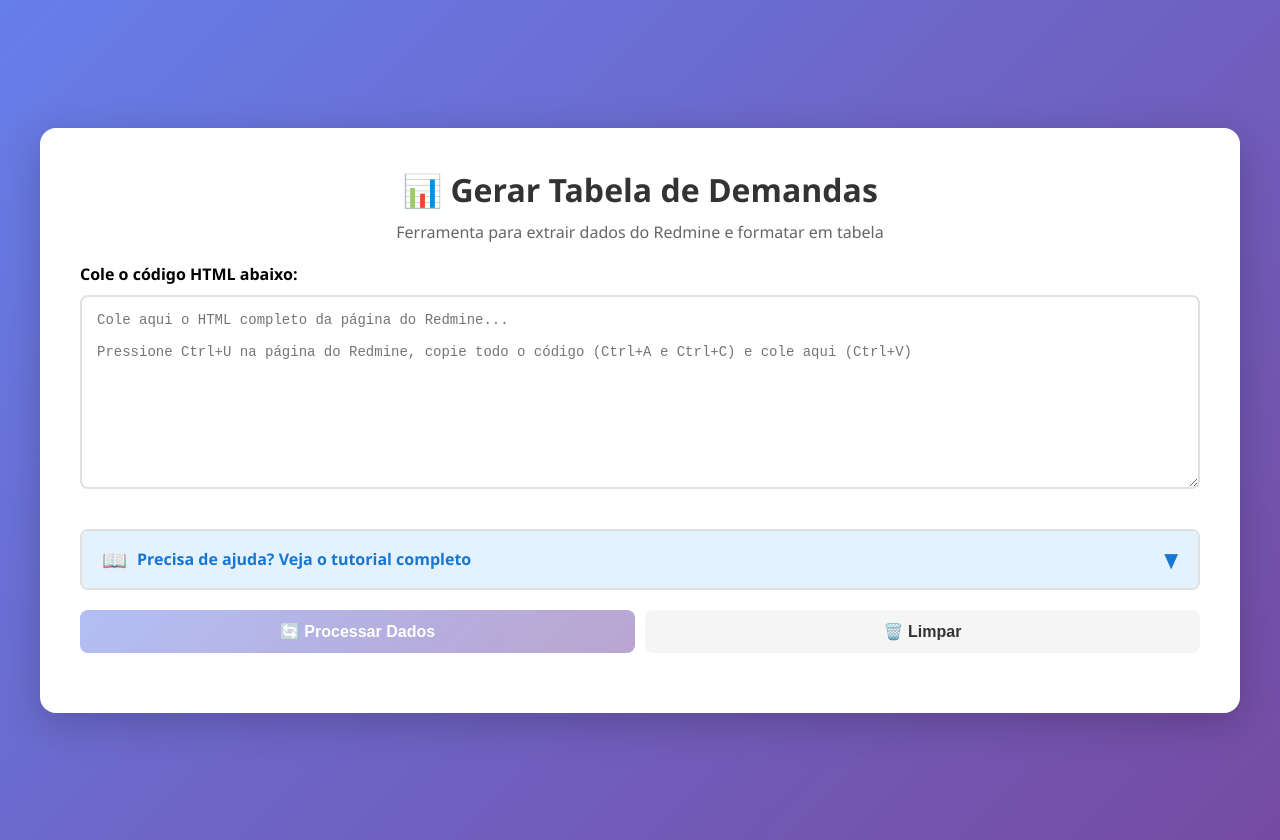
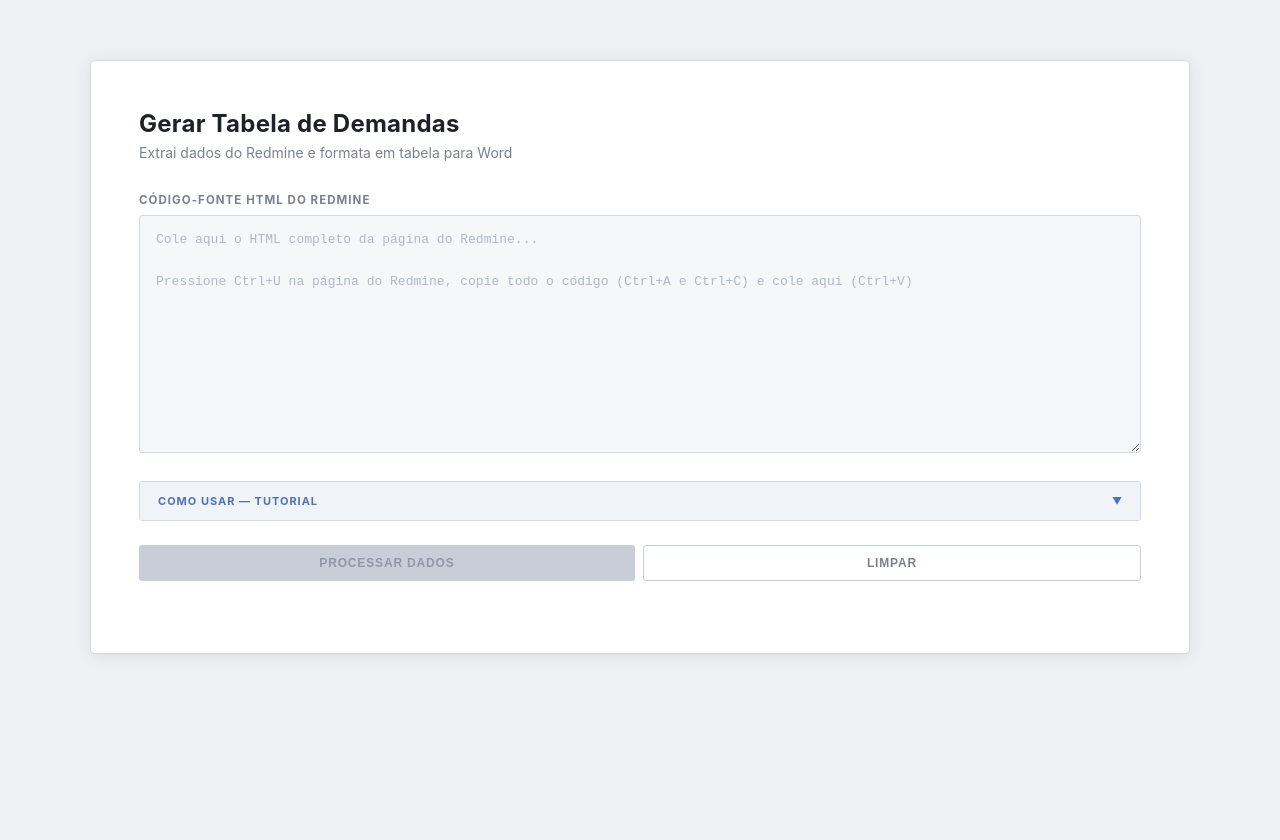
Before and after one commit to willyannov/gerar_tabela, a Next.js app: page / in a window 1280 px wide. Built offline with nearby package versions, Linux system fonts and the light colour scheme.

Commit message:
mudança de tema

```diff
--- a/app/globals.css
+++ b/app/globals.css
@@ -11,8 +11,9 @@ body {
 }
 
 body {
-  font-family: 'Segoe UI', Tahoma, Geneva, Verdana, sans-serif;
-  background: linear-gradient(135deg, #667eea 0%, #764ba2 100%);
+  font-family: 'Inter', 'Segoe UI', system-ui, sans-serif;
+  background-color: #eef0f4;
   min-height: 100vh;
   padding: 20px;
+  color: #1e2128;
 }
--- a/app/page.module.css
+++ b/app/page.module.css
@@ -1,192 +1,182 @@
 .container {
   display: flex;
   justify-content: center;
-  align-items: center;
+  align-items: flex-start;
   min-height: 100vh;
-  padding: 20px;
+  padding: 40px 20px;
 }
 
 .card {
-  background: white;
-  border-radius: 16px;
-  box-shadow: 0 10px 40px rgba(0, 0, 0, 0.2);
-  padding: 40px;
-  max-width: 1200px;
+  background: #ffffff;
+  border: 1px solid #d4d8e0;
+  border-radius: 4px;
+  padding: 48px;
+  max-width: 1100px;
   width: 100%;
+  box-shadow: 0 2px 16px rgba(0, 0, 0, 0.08);
 }
 
 .title {
-  font-size: 2rem;
-  color: #333;
-  margin-bottom: 10px;
-  text-align: center;
+  font-size: 1.5rem;
+  font-weight: 700;
+  color: #1e2128;
+  margin-bottom: 6px;
+  letter-spacing: 0.01em;
 }
 
 .subtitle {
-  font-size: 1rem;
-  color: #666;
-  margin-bottom: 20px;
-  text-align: center;
+  font-size: 0.875rem;
+  color: #7a8090;
+  margin-bottom: 32px;
 }
 
-.radioGroup {
-  display: flex;
-  gap: 20px;
-  justify-content: center;
-  margin-bottom: 20px;
-}
-
-.radioLabel {
-  display: flex;
-  align-items: center;
-  gap: 8px;
-  font-size: 16px;
-  cursor: pointer;
-  padding: 10px 20px;
-  border: 2px solid #e0e0e0;
-  border-radius: 8px;
-  transition: all 0.3s;
-}
-
-.radioLabel:hover {
-  border-color: #667eea;
-  background: #f8f9ff;
-}
-
-.radioLabel input[type="radio"] {
-  cursor: pointer;
-  width: 18px;
-  height: 18px;
+.label {
+  display: block;
+  font-size: 0.72rem;
+  font-weight: 700;
+  color: #7a8090;
+  letter-spacing: 0.09em;
+  text-transform: uppercase;
+  margin-bottom: 8px;
 }
 
 .textarea {
   width: 100%;
-  padding: 15px;
-  border: 2px solid #e0e0e0;
-  border-radius: 8px;
-  font-family: 'Courier New', monospace;
-  font-size: 14px;
+  padding: 14px 16px;
+  background: #f6f7f9;
+  border: 1px solid #d4d8e0;
+  border-radius: 3px;
+  font-family: 'Courier New', 'Consolas', monospace;
+  font-size: 13px;
+  color: #3a4050;
   resize: vertical;
-  margin-bottom: 20px;
-  transition: border-color 0.3s;
+  margin-bottom: 24px;
+  transition: border-color 0.2s;
+  line-height: 1.6;
 }
 
 .textarea:focus {
   outline: none;
-  border-color: #667eea;
+  border-color: #6a8cc8;
+  background: #ffffff;
+}
+
+.textarea::placeholder {
+  color: #b0b8c8;
 }
 
 .buttonGroup {
   display: flex;
-  gap: 10px;
-  margin-bottom: 20px;
+  gap: 8px;
+  margin-bottom: 24px;
 }
 
 .buttonPrimary,
-.buttonSecondary,
-.buttonDownload {
-  padding: 12px 24px;
-  border: none;
-  border-radius: 8px;
-  font-size: 16px;
-  font-weight: 600;
+.buttonSecondary {
+  padding: 10px 24px;
+  border-radius: 3px;
+  font-size: 12px;
+  font-weight: 700;
   cursor: pointer;
-  transition: all 0.3s;
+  transition: all 0.15s;
+  letter-spacing: 0.07em;
+  text-transform: uppercase;
   flex: 1;
 }
 
 .buttonPrimary {
-  background: linear-gradient(135deg, #667eea 0%, #764ba2 100%);
-  color: white;
+  background: #4e72b8;
+  color: #ffffff;
+  border: none;
 }
 
 .buttonPrimary:hover:not(:disabled) {
-  transform: translateY(-2px);
-  box-shadow: 0 5px 15px rgba(102, 126, 234, 0.4);
+  background: #3d5fa0;
 }
 
 .buttonPrimary:disabled {
-  opacity: 0.5;
+  background: #c8cdd8;
+  color: #9098a8;
   cursor: not-allowed;
+  border: none;
 }
 
 .buttonSecondary {
-  background: #f5f5f5;
-  color: #333;
+  background: transparent;
+  color: #7a8090;
+  border: 1px solid #c8cdd8;
 }
 
 .buttonSecondary:hover {
-  background: #e0e0e0;
-}
-
-.buttonDownload {
-  background: linear-gradient(135deg, #11998e 0%, #38ef7d 100%);
-  color: white;
-  width: 100%;
-  margin-top: 20px;
-}
-
-.buttonDownload:hover {
-  transform: translateY(-2px);
-  box-shadow: 0 5px 15px rgba(17, 153, 142, 0.4);
+  border-color: #9098a8;
+  color: #3a4050;
+  background: #f0f2f6;
 }
 
 .resultInfo {
-  background: #d4edda;
-  border: 1px solid #c3e6cb;
-  color: #155724;
-  padding: 15px;
-  border-radius: 8px;
-  margin-bottom: 20px;
-  text-align: center;
-  font-size: 16px;
+  background: #edf5ee;
+  border: 1px solid #a8cead;
+  color: #2e6b38;
+  padding: 16px;
+  border-radius: 3px;
+  margin-bottom: 24px;
+  font-size: 13px;
+  line-height: 1.7;
 }
 
 .previewSection {
-  margin-top: 30px;
+  margin-top: 32px;
 }
 
 .previewTitle {
-  font-size: 1.5rem;
-  color: #333;
-  margin-bottom: 15px;
+  font-size: 0.72rem;
+  font-weight: 700;
+  color: #7a8090;
+  letter-spacing: 0.09em;
+  text-transform: uppercase;
+  margin-bottom: 12px;
 }
 
 .tableWrapper {
   overflow-x: auto;
-  border-radius: 8px;
-  border: 1px solid #e0e0e0;
-  max-height: 500px;
+  border: 1px solid #d4d8e0;
+  border-radius: 3px;
+  max-height: 480px;
   overflow-y: auto;
 }
 
 .table {
   width: 100%;
   border-collapse: collapse;
-  font-size: 14px;
+  font-size: 13px;
 }
 
 .table thead {
-  background: #667eea;
-  color: white;
+  background: #4e72b8;
+  color: #ffffff;
   position: sticky;
   top: 0;
   z-index: 10;
 }
 
-.table th,
-.table td {
-  padding: 12px;
+.table th {
+  padding: 10px 14px;
   text-align: left;
-  border-bottom: 1px solid #e0e0e0;
+  font-weight: 700;
+  font-size: 0.7rem;
+  letter-spacing: 0.08em;
+  text-transform: uppercase;
 }
 
-.table th {
-  font-weight: 600;
+.table td {
+  padding: 11px 14px;
+  text-align: left;
+  border-bottom: 1px solid #eaecf0;
+  color: #3a4050;
 }
 
-.table tbody tr:hover {
-  background: #f5f5f5;
+.table tbody tr:hover td {
+  background: #f4f6fa;
 }
 
 .table th:first-child,
@@ -205,11 +195,11 @@
 
 @media (max-width: 768px) {
   .card {
-    padding: 20px;
+    padding: 24px;
   }
 
   .title {
-    font-size: 1.5rem;
+    font-size: 1.2rem;
   }
 
   .buttonGroup {
@@ -222,6 +212,6 @@
 
   .table th,
   .table td {
-    padding: 8px;
+    padding: 8px 10px;
   }
 }
--- a/app/page.tsx
+++ b/app/page.tsx
@@ -257,12 +257,12 @@ ${linhasTabela}
   return (
     <div className={styles.container}>
       <div className={styles.card}>
-        <h1 className={styles.title}>📊 Gerar Tabela de Demandas</h1>
-        <p className={styles.subtitle}>Ferramenta para extrair dados do Redmine e formatar em tabela</p>
+        <h1 className={styles.title}>Gerar Tabela de Demandas</h1>
+        <p className={styles.subtitle}>Extrai dados do Redmine e formata em tabela para Word</p>
 
-        <h3 style={{ marginBottom: '10px', fontSize: '16px' }}>
-          Cole o código HTML abaixo:
-        </h3>
+        <label className={styles.label}>
+          Código-fonte HTML do Redmine
+        </label>
         <textarea
           className={styles.textarea}
           placeholder="Cole aqui o HTML completo da página do Redmine...&#10;&#10;Pressione Ctrl+U na página do Redmine, copie todo o código (Ctrl+A e Ctrl+C) e cole aqui (Ctrl+V)"
@@ -273,37 +273,32 @@ ${linhasTabela}
 
         {/* Tutorial Expansível */}
         <div style={{
-          backgroundColor: '#F5F5F5',
-          border: '2px solid #E0E0E0',
-          borderRadius: '8px',
-          marginTop: '15px',
-          marginBottom: '20px',
+          border: '1px solid #d4d8e0',
+          borderRadius: '3px',
+          marginTop: '0',
+          marginBottom: '24px',
           overflow: 'hidden'
         }}>
           <div
             onClick={() => setTutorialExpanded(!tutorialExpanded)}
             style={{
-              padding: '15px 20px',
+              padding: '12px 18px',
               cursor: 'pointer',
               display: 'flex',
               justifyContent: 'space-between',
               alignItems: 'center',
-              backgroundColor: '#E3F2FD',
-              borderBottom: tutorialExpanded ? '2px solid #2196F3' : 'none',
+              backgroundColor: '#f0f3f8',
               userSelect: 'none'
             }}
           >
-            <div style={{ display: 'flex', alignItems: 'center', gap: '10px' }}>
-              <span style={{ fontSize: '20px' }}>📖</span>
-              <strong style={{ color: '#1976D2', fontSize: '16px' }}>
-                Precisa de ajuda? Veja o tutorial completo
-              </strong>
-            </div>
+            <span style={{ fontSize: '11px', fontWeight: 700, color: '#4e72b8', letterSpacing: '0.09em', textTransform: 'uppercase' }}>
+              Como usar — Tutorial
+            </span>
             <span style={{
-              fontSize: '20px',
-              color: '#1976D2',
+              fontSize: '10px',
+              color: '#4e72b8',
               transform: tutorialExpanded ? 'rotate(180deg)' : 'rotate(0deg)',
-              transition: 'transform 0.3s ease'
+              transition: 'transform 0.2s ease'
             }}>
               ▼
             </span>
@@ -313,85 +308,71 @@ ${linhasTabela}
             maxHeight: tutorialExpanded ? '3000px' : '0',
             opacity: tutorialExpanded ? 1 : 0,
             overflow: 'hidden',
-            transition: 'max-height 0.3s cubic-bezier(0.4, 0, 0.2, 1), opacity 0.5s ease',
-            transform: tutorialExpanded ? 'scaleY(1)' : 'scaleY(0.95)',
-            transformOrigin: 'top'
+            transition: 'max-height 0.3s ease, opacity 0.3s ease',
           }}>
             <div style={{
-              padding: tutorialExpanded ? '20px' : '0 20px',
-              transition: 'padding 0.3s cubic-bezier(0.4, 0, 0.2, 1)'
+              padding: '20px 18px',
+              borderTop: '1px solid #d4d8e0',
+              display: 'flex',
+              flexDirection: 'column',
+              gap: '20px'
             }}>
-              <div style={{ marginBottom: '20px' }}>
-                <h3 style={{ color: '#1976D2', fontSize: '16px', marginBottom: '10px' }}>
-                  🌐 PASSO 1: Abrir o Código Fonte da Página do Redmine
-                </h3>
-                <ol style={{ margin: '0', paddingLeft: '20px', lineHeight: '1.8' }}>
-                  <li>Acesse a página do Redmine com as demandas que você quer processar</li>
-                  <li>Pressione <strong>Ctrl + U</strong> no teclado (abrirá uma nova aba com o código-fonte)</li>
-                  <li style={{ color: '#666', fontSize: '14px' }}>
-                    💡 <em>Alternativa:</em> Pressione <strong>F12</strong> → Clique na aba "Elements" →
-                    Clique com botão direito em <code>&lt;html&gt;</code> → "Copy" → "Copy outerHTML"
-                  </li>
-                </ol>
-              </div>
-
-              <div style={{ marginBottom: '20px' }}>
-                <h3 style={{ color: '#1976D2', fontSize: '16px', marginBottom: '10px' }}>
-                  📋 PASSO 2: Copiar o Código Fonte
-                </h3>
-                <ol style={{ margin: '0', paddingLeft: '20px', lineHeight: '1.8' }}>
-                  <li>Pressione <strong>Ctrl + A</strong> para selecionar todo o código</li>
-                  <li>Pressione <strong>Ctrl + C</strong> para copiar</li>
-                  <li>Volte para esta página</li>
-                  <li>Cole o código no campo acima usando <strong>Ctrl + V</strong></li>
-                </ol>
-              </div>
-
-              <div style={{ marginBottom: '20px' }}>
-                <h3 style={{ color: '#1976D2', fontSize: '16px', marginBottom: '10px' }}>
-                  🔄 PASSO 3: Processar os Dados
-                </h3>
-                <ol style={{ margin: '0', paddingLeft: '20px', lineHeight: '1.8' }}>
-                  <li>Clique no botão <strong>"🔄 Processar Dados"</strong></li>
-                  <li>Uma nova aba será aberta automaticamente com a tabela formatada</li>
-                  <li>Na nova aba, clique no botão <strong>"📋 Copiar Registros"</strong></li>
-                </ol>
-              </div>
-
-              <div style={{
-                backgroundColor: '#FFF3CD',
-                border: '2px solid #FFC107',
-                borderRadius: '6px',
-                padding: '15px',
-                marginTop: '15px'
-              }}>
-                <h3 style={{ color: '#F57C00', fontSize: '16px', marginBottom: '10px' }}>
-                  📄 PASSO 4: Colar no Word (.docx)
-                </h3>
-                <ol style={{ margin: '0', paddingLeft: '20px', lineHeight: '1.8' }}>
-                  <li>Abra seu documento Word (.docx)</li>
-                  <li><strong>IMPORTANTE:</strong> A tabela no Word deve ter <strong>EXATAMENTE a mesma quantidade de linhas</strong> que foram geradas (será informado na tela)</li>
-                  <li>Selecione as linhas da tabela no Word (apenas as linhas de dados, sem o cabeçalho)</li>
-                  <li>Cole os dados copiados com <strong>Ctrl + V</strong></li>
-                </ol>
-
-                <div style={{
-                  marginTop: '15px',
-                  padding: '12px',
-                  backgroundColor: '#FFE0B2',
-                  borderRadius: '4px',
-                  borderLeft: '4px solid #FF9800'
-                }}>
-                  <strong>⚠️ ATENÇÃO - Formatação da Tabela no Word:</strong>
-                  <ul style={{ margin: '8px 0 0 0', paddingLeft: '20px', lineHeight: '1.8' }}>
-                    <li>Antes de colar, <strong>remova toda formatação</strong> da tabela do Word</li>
-                    <li>Fonte: <strong>Arial, tamanho 10</strong></li>
-                    <li>Sem negrito, sem cores, sem bordas especiais</li>
-                    <li>Bordas simples pretas de 1pt</li>
-                    <li><strong>Dica:</strong> Selecione a tabela → Botão direito → "Limpar Formatação" ou use "Mesclar Formatação" ao colar</li>
-                  </ul>
+              {[
+                {
+                  step: '01',
+                  title: 'Abrir o código-fonte do Redmine',
+                  items: [
+                    'Acesse a página do Redmine com as demandas',
+                    <>Pressione <strong style={{color:'#1e2128'}}>Ctrl + U</strong> para abrir o código-fonte em nova aba</>,
+                    <>Alternativa: <strong style={{color:'#1e2128'}}>F12</strong> → Elements → botão direito em <code style={{color:'#4e72b8',fontSize:'12px'}}>&lt;html&gt;</code> → Copy outerHTML</>
+                  ]
+                },
+                {
+                  step: '02',
+                  title: 'Copiar o código',
+                  items: [
+                    <><strong style={{color:'#1e2128'}}>Ctrl + A</strong> para selecionar tudo</>,
+                    <><strong style={{color:'#1e2128'}}>Ctrl + C</strong> para copiar</>,
+                    'Volte aqui e cole no campo acima com Ctrl + V'
+                  ]
+                },
+                {
+                  step: '03',
+                  title: 'Processar',
+                  items: [
+                    'Clique em "Processar Dados"',
+                    'Uma nova aba abrirá com a tabela formatada',
+                    <>Na nova aba, clique em <strong style={{color:'#1e2128'}}>"Copiar Registros"</strong></>
+                  ]
+                },
+                {
+                  step: '04',
+                  title: 'Colar no Word',
+                  items: [
+                    'A tabela no Word deve ter EXATAMENTE a mesma quantidade de linhas',
+                    'Selecione as linhas de dados (sem cabeçalho)',
+                    'Cole com Ctrl + V',
+                    <>Fonte esperada: <strong style={{color:'#1e2128'}}>Arial, tamanho 10</strong></>
+                  ]
+                }
+              ].map(({ step, title, items }) => (
+                <div key={step} style={{ display: 'flex', gap: '16px' }}>
+                  <div style={{
+                    fontSize: '11px', fontWeight: 700, color: '#4e72b8',
+                    letterSpacing: '0.05em', minWidth: '24px', paddingTop: '2px'
+                  }}>
+                    {step}
+                  </div>
+                  <div>
+                    <div style={{ fontSize: '12px', fontWeight: 700, color: '#3a4050', marginBottom: '6px', letterSpacing: '0.03em' }}>
+                      {title}
+                    </div>
+                    <ol style={{ margin: 0, paddingLeft: '16px', lineHeight: '1.9', fontSize: '13px', color: '#7a8090' }}>
+                      {items.map((item, i) => <li key={i}>{item}</li>)}
+                    </ol>
+                  </div>
                 </div>
-              </div>
+              ))}
             </div>
           </div>
         </div>
@@ -402,29 +383,25 @@ ${linhasTabela}
             onClick={processarDados}
             disabled={!inputText.trim()}
           >
-            🔄 Processar Dados
+            Processar Dados
           </button>
           <button
             className={styles.buttonSecondary}
             onClick={limpar}
           >
-            🗑️ Limpar
+            Limpar
           </button>
         </div>
 
         {registros.length > 0 && (
           <div className={styles.resultInfo}>
-            ✅ <strong>{registros.length}</strong> registros processados! Uma nova aba foi aberta com a tabela.
+            <strong>{registros.length} registros</strong> processados — nova aba aberta com a tabela.
             <br />
-            <strong style={{ color: '#F57C00', fontSize: '16px' }}>
-              ⚠️ IMPORTANTE: Sua tabela no Word deve ter EXATAMENTE {registros.length} linhas de dados!
-            </strong>
+            Sua tabela no Word deve ter <strong>exatamente {registros.length} linhas</strong> de dados.
             <br />
-            <small>Se não abriu, verifique se o bloqueador de pop-ups está ativado.</small>
-            <br />
-            <small style={{ marginTop: '8px', display: 'block' }}>
-              💡 Na nova aba, clique em "📋 Copiar Registros" e cole no Word (Ctrl+V)
-            </small>
+            <span style={{ opacity: 0.6, fontSize: '12px' }}>
+              Se não abriu, verifique se o bloqueador de pop-ups está ativo. Na nova aba, clique em "Copiar Registros" e cole no Word (Ctrl+V).
+            </span>
           </div>
         )}
       </div>
```
